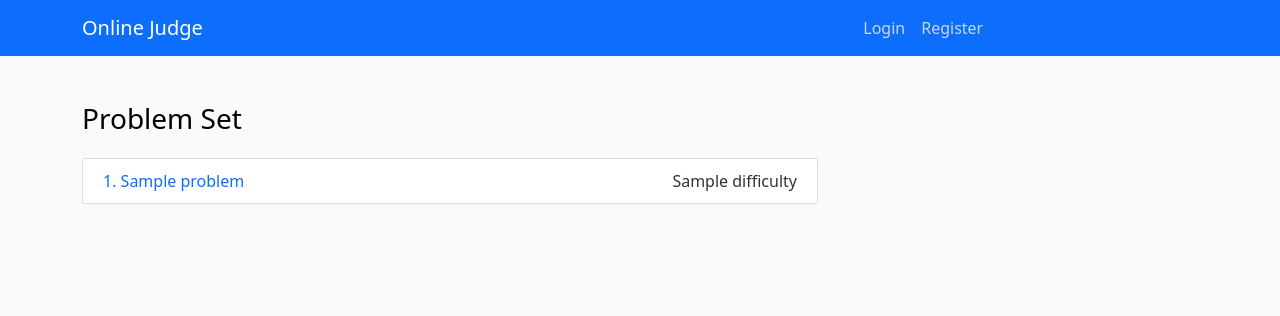
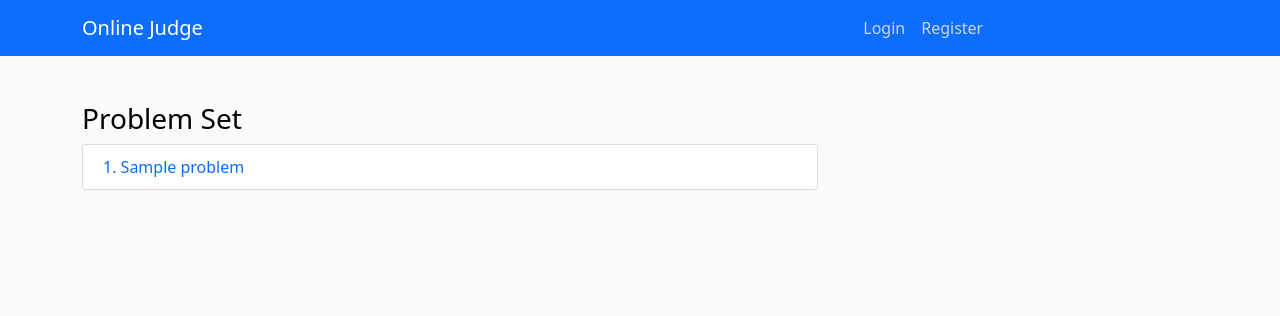
Before and after one commit to werainkhatri/codecourt, a Django app: template home/templates/problems.html in a window 1280 px wide. Shown: the top 316 px of the page. Run offline with Django 3.2, Linux system fonts and the light colour scheme; the template is opened without the code that fills it: most values are stand-ins (such as "Sample title", 1, 10 or a date in 2020).

Commit message:
inhanced difficulty text

```diff
--- a/home/templates/problems.html
+++ b/home/templates/problems.html
@@ -2,14 +2,20 @@
 {% load static %}
 {% block content %}
 
-<h3 style="color: black ; margin-top: 3%;">Problem Set</h3>
+<h3 style="color: black; margin-top: 3%;">Problem Set</h3>
 
   {% for problem in problems %}
 
-    <section class="media content-section " style="margin-top: 3%;">
+    <section class="media content-section" style="margin: 0;">
       <div class="media-body">
         <a class="mr-2" href="{% url 'problem' problem.id %}" style="text-decoration: none;">{{ problem.id }}. {{  problem.name }}</a>
-        <p class="article-content" style="float: right;">{{ problem.difficulty }}</p>
+        {% if problem.difficulty == 0 %}
+          <p class="article-content" style="float: right; color: green">EASY</p>
+        {% elif problem.difficulty is 1 %}
+          <p class="article-content" style="float: right; color: yellowgreen">MEDIUM</p>
+        {% elif problem.difficulty is 2 %}
+          <p class="article-content" style="float: right; color: red">HARD</p>
+        {% endif %}
       </div>
     </section>
 
```
Also changed, not shown: TODO.md (+1 -1 lines).
